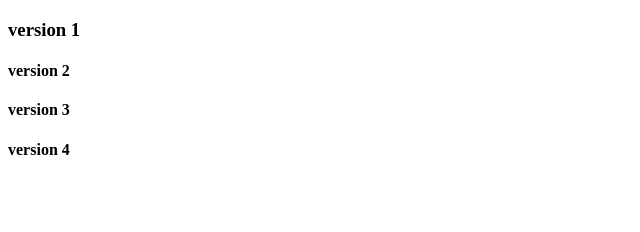
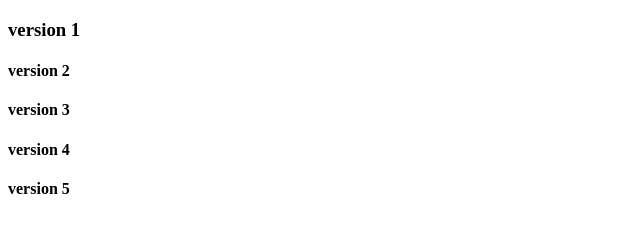
Before and after one commit to Chinnaaryan/git-2, a plain HTML site: page index.html in a window 1280 px wide. Shown: the full height of the page, 0-640 px from the left. Drawn offline with Linux system fonts and the light colour scheme.

Commit message:
version 5

```diff
--- a/index.html
+++ b/index.html
@@ -12,6 +12,8 @@
     <h4>version 2</h4>
     <h4>version 3</h4>
     <h4>version 4</h4>
+    <h4>version 5</h4>
+
 </body>
 
 </html>
```
